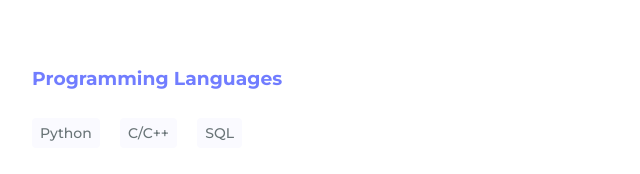
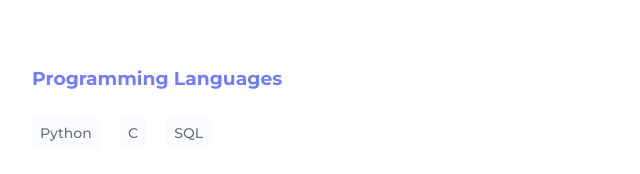
Before and after one commit to saif06aleem/Saif-Portfolio, a plain HTML site: page index.html in a window 1280 px wide. Shown: the part 3254-3428 px from the top of the page, 96-736 px from the left. Drawn offline with nearby package versions, Linux system fonts and the light colour scheme.

Commit message:
Update index.html

```diff
--- a/index.html
+++ b/index.html
@@ -186,7 +186,7 @@
 
                         <h3 class="skills__subtitle">Programming Languages</h3>
                         <span class="skills__name">Python</span>
-                        <span class="skills__name">C/C++</span>
+                        <span class="skills__name">C</span>
                         <span class="skills__name">SQL</span>
 
                         <h3 class="skills__subtitle">Web Development</h3>
```
